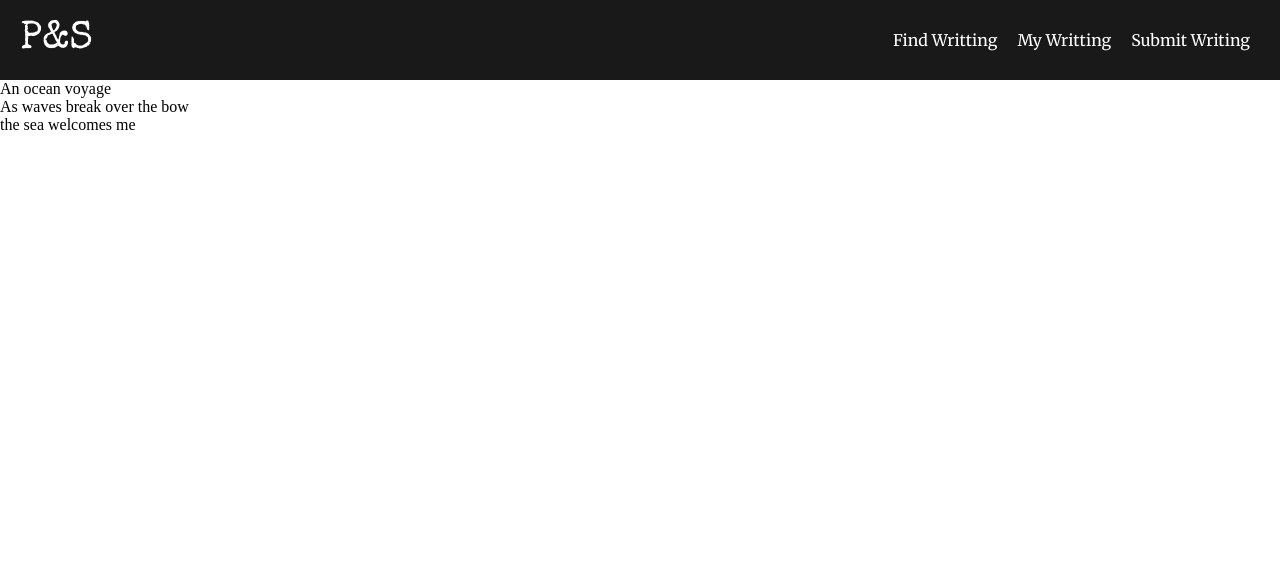
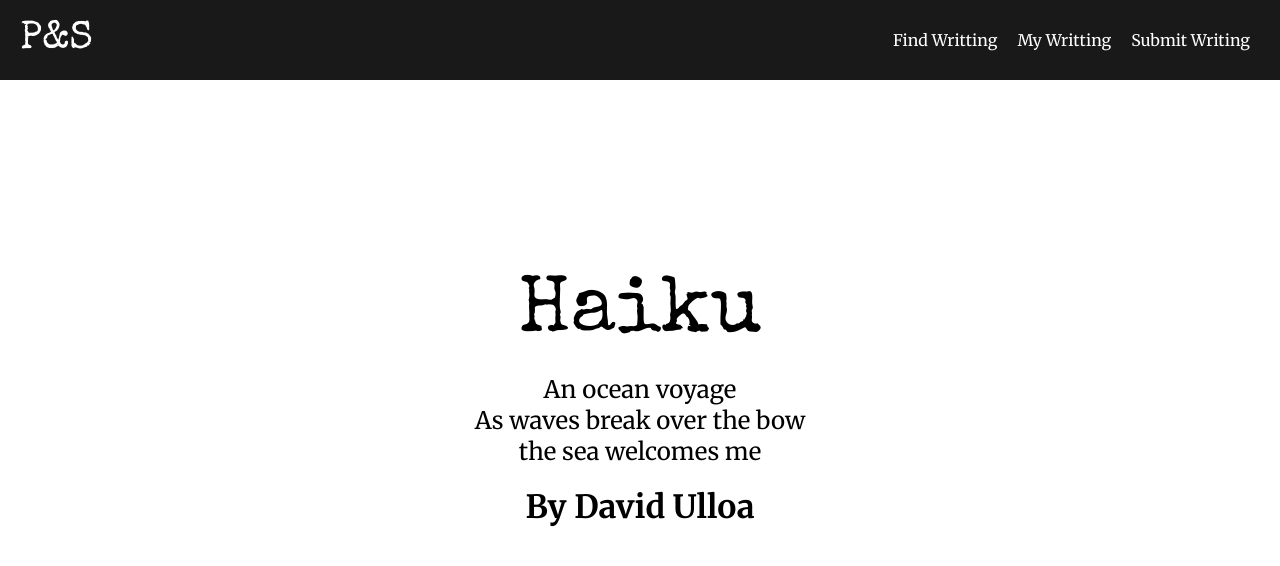
Before and after one commit to DavidUlloa6310/YourPapyrs, a React (Create React App) app in the folder client/: page /piece/0 in a window 1280 px wide. Shown: the top 566 px of the page. Built offline with nearby package versions, Linux system fonts and the light colour scheme.

Commit message:
Updated PiecePage with Piece Component

```diff
--- /dev/null
+++ b/client/src/Components/PiecePage/Piece.jsx
@@ -0,0 +1,19 @@
+import React from "react";
+
+import styles from "./Piece.module.css";
+
+function Piece(props) {
+  return (
+    <article className={styles["article"]}>
+      <h1>{props.title}</h1>
+      <div className={styles["text"]} style={props.textStyle}>
+        {props.content.split("\n").map((str) => (
+          <p>{str}</p>
+        ))}
+      </div>
+      <h2 className={styles["author"]}>By {props.author}</h2>
+    </article>
+  );
+}
+
+export default Piece;
--- /dev/null
+++ b/client/src/Components/PiecePage/Piece.module.css
@@ -0,0 +1,16 @@
+.article {
+  display: flex;
+  flex-direction: column;
+  justify-content: center;
+  align-items: center;
+  height: 80vh;
+}
+
+.text {
+  padding: 20px;
+  font-family: "Merriweather", sans-serif;
+}
+
+.author {
+  color: black;
+}
--- a/client/src/Components/PiecePage/PiecePage.jsx
+++ b/client/src/Components/PiecePage/PiecePage.jsx
@@ -1,6 +1,8 @@
 import React from "react";
 
 import { useParams } from "react-router-dom";
+
+import Piece from "./Piece";
 
 const DUMMY_DATA = {
   title: "Haiku",
@@ -15,9 +17,15 @@ function PiecePage(props) {
 
   return (
     <div>
-      {DUMMY_DATA.content.split("\n").map((str) => (
-        <p>{str}</p>
-      ))}
+      <Piece
+        title={DUMMY_DATA.title}
+        author={DUMMY_DATA.author}
+        content={DUMMY_DATA.content}
+        textStyle={{
+          textAlign: "center",
+          fontSize: "1.5em",
+        }}
+      ></Piece>
     </div>
   );
 }
--- a/client/src/Components/PiecesSection/Piece.jsx
+++ b/client/src/Components/PiecesSection/PieceCard.jsx
@@ -1,8 +1,8 @@
 import React from "react";
-import { BrowserRouter as Router, Link } from "react-router-dom";
+import { Link } from "react-router-dom";
 import Card from "../UI/Card";
 
-import styles from "./Piece.module.css";
+import styles from "./PieceCard.module.css";
 
 function Piece(props) {
   return (
--- a/client/src/Components/PiecesSection/Piece.module.css
+++ b/client/src/Components/PiecesSection/PieceCard.module.css
@@ -1,12 +1,15 @@
 .piece {
   background-color: white;
   border: 5px solid rgba(0, 0, 0, 0.83);
+
   padding: 20px;
   display: flex;
   flex-direction: column;
   justify-content: space-around;
   align-items: center;
   text-align: center;
+
+  width: 250px;
 
   filter: drop-shadow(10px 5px 4px rgba(0, 0, 0, 0.5));
 }
--- a/client/src/Components/PiecesSection/PiecesList.jsx
+++ b/client/src/Components/PiecesSection/PiecesList.jsx
@@ -1,7 +1,7 @@
 import React from "react";
 
 import styles from "./PiecesList.module.css";
-import Piece from "./Piece";
+import PieceCard from "./PieceCard";
 
 function PiecesList(props) {
   function fetchData() {}
@@ -20,13 +20,13 @@ function PiecesList(props) {
     <div className={styles["grid"]}>
       {DATA.map((item) => {
         return (
-          <Piece
+          <PieceCard
             author={item.author}
             title={item.title}
             key={item.id}
             id={item.id}
             type={item.type}
-          ></Piece>
+          ></PieceCard>
         );
       })}
     </div>
```
Also changed, not shown: 2 other files (tests, documents, lock files or other folders).
